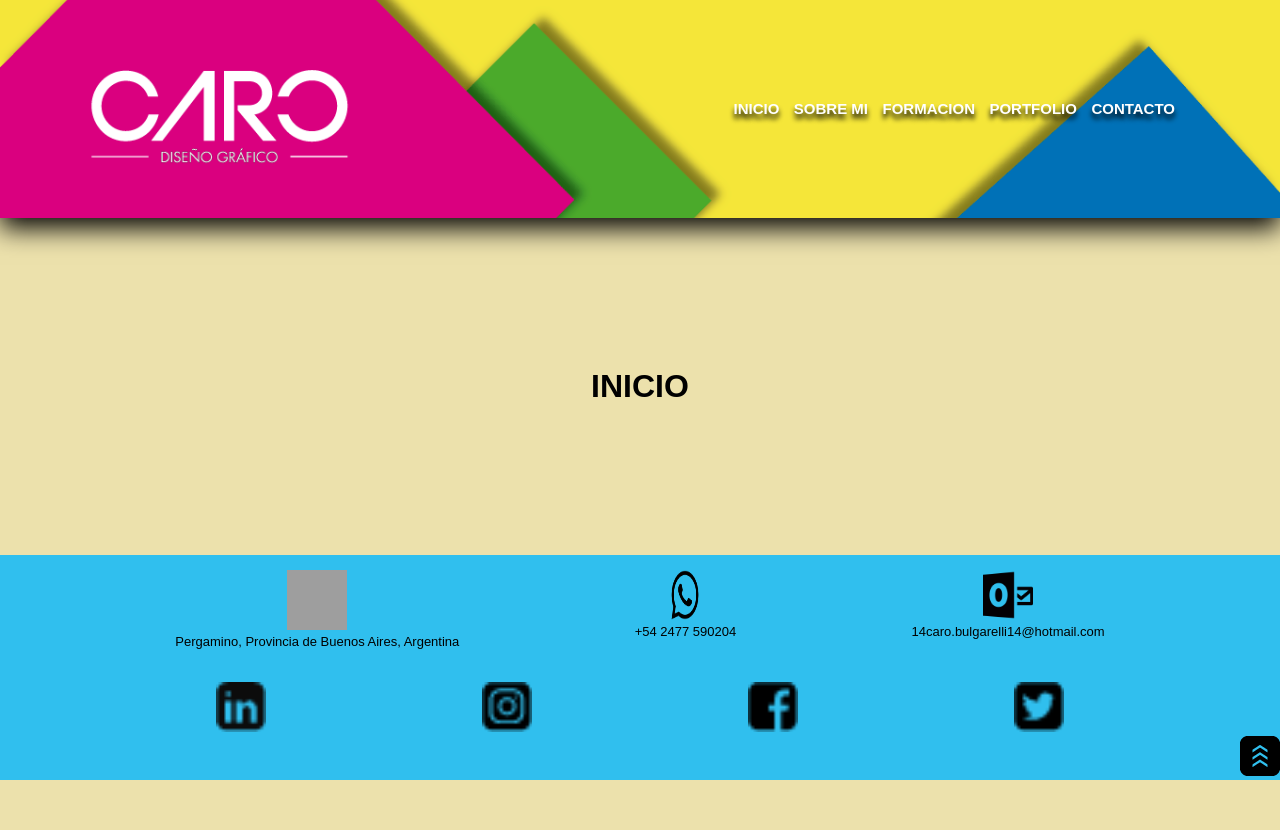
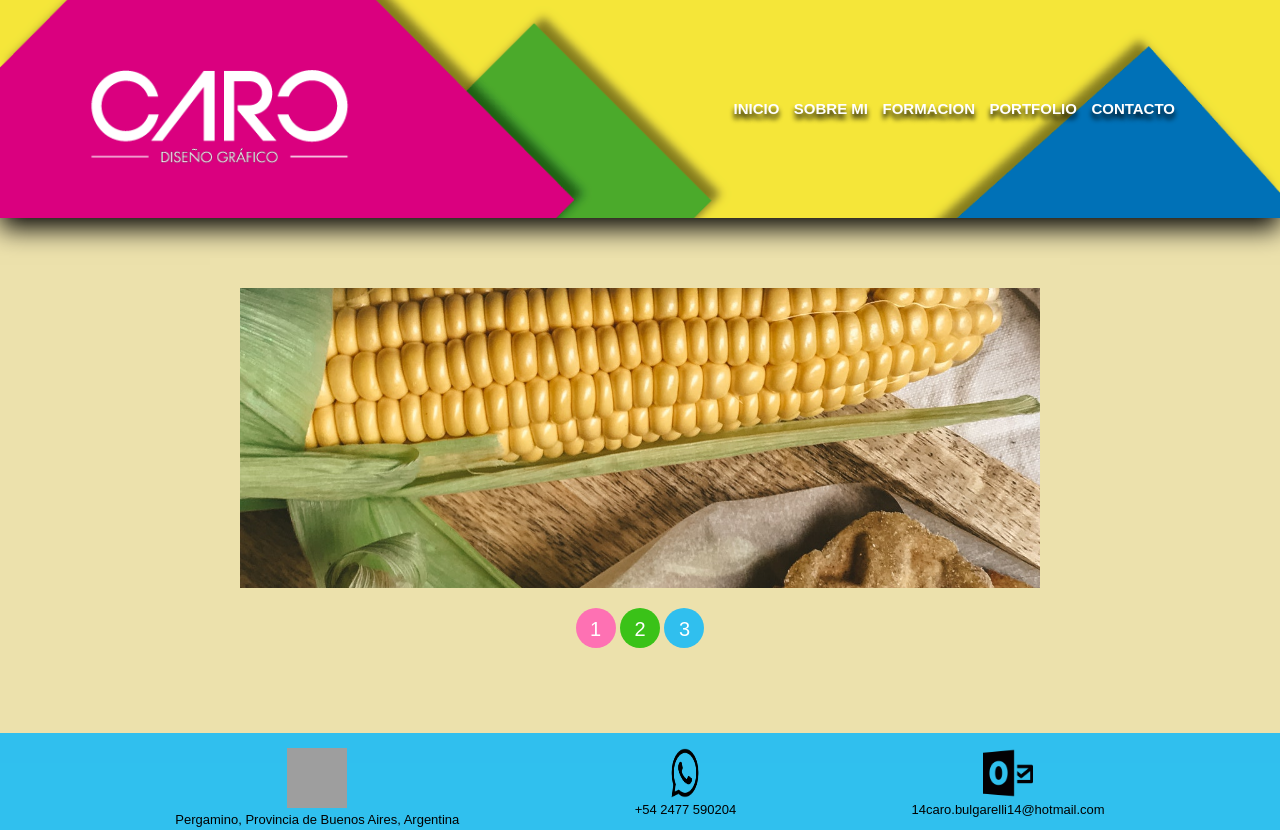
Before and after one commit to BulgarelliNoelia/Entrega-Crear-un-Repositorio-en-Github, a plain HTML site: page index.html in a window 1280 px wide. Shown: the top 830 px of the page. Before the commit the page ends 800 px from the top, so only its background shows below. Drawn offline with Linux system fonts and the light colour scheme; grey boxes are pictures that could not be loaded.

Commit message:
agregue carrusel al inicio

```diff
--- a/index.html
+++ b/index.html
@@ -34,9 +34,23 @@
      </span>
      </header>
 
-<main class="mainIndex">
+<main>
 
-    <h1>INICIO</h1>
+    <div class="container">
+        <ul class="slider">
+            <li id="slide1"><img src="./IMAGENES/main/1.jpg" alt=""></li>
+            <li id="slide2"><img src="./IMAGENES/main/2.jpg" alt=""></li>
+            <li id="slide3"><img src="./IMAGENES/main/3.jpg" alt=""></li>
+        </ul>
+
+        <ul class="menu">
+            <li class="colorParaEnumerar1"> <a href="#slide1">1</a></li>
+            <li class="colorParaEnumerar2"> <a href="#slide2">2</a></li>
+            <li class="colorParaEnumerar3"> <a href="#slide3">3</a></li>
+        </ul>
+
+
+    </div>
 
 </main>
 
--- a/style.css
+++ b/style.css
@@ -72,13 +72,90 @@ span nav ul li a {
 
 /* CSS PARA EL MAIN DEL INDEX */
 
-.mainIndex {
-    margin-top: 150px;
-    margin-bottom: 150px;
-    text-align: center;
-    color: black;
+.container {
+    margin: 0 auto;
+    margin-top: 40px;
+    background-color: rgb(236, 225, 172);
+    width: 800px;
+    padding: 30px;
 }
 
+ul, li {
+    margin: 0;
+    padding: 0;
+    list-style: none;
+}
+
+ul.slider {
+    position: relative;
+    width: 800px;
+    height: 300px;
+}
+
+ul.slider li {
+    position: absolute;
+    left: 0;
+    top: 0;
+    opacity: 0;
+    width: inherit;
+    height: inherit;
+    background-color: white;
+    transition: opacity 0.5s;
+}
+
+/* para que no se salgan las imagenes */
+
+ul.slider li img {
+    width: 100%;
+    height: 300px;
+    object-fit: cover;
+}
+
+ul.slider li:first-child{
+    opacity: 1;
+}
+
+ul.slider li:target{
+    opacity: 1;
+}
+
+
+
+.menu {
+    text-align: center;
+    margin: 20px;
+}
+
+.menu li {
+    display: inline-block;
+    text-align: center;
+}
+
+.menu li a {
+    display: inline-block;
+    color: white;
+    text-decoration: none;
+    padding: 10px;
+    width: 20px;
+    height: 20px;
+    font-size: 20px;
+
+}
+
+.colorParaEnumerar1 {
+    background-color: rgba(255, 105, 180, 0.932);
+    border-radius: 100%;
+}
+
+.colorParaEnumerar2 {
+    background-color: rgb(58, 194, 24);
+    border-radius: 100%;
+}
+
+.colorParaEnumerar3 {
+    background-color: rgba(0, 183, 255, 0.795);
+    border-radius: 100%;
+}
 
 
 /* CSS PARA EL MAIN DE SOBRE MI */
@@ -347,7 +424,7 @@ h3 {
    position: absolute;
    left: 250px;
    top: 400px;
-   transform: rotate(180deg);
+   transform: rotate(90deg);
    animation: movimientoTrianguloRosa 1s infinite alternate;
 }
 
@@ -358,7 +435,7 @@ h3 {
    position: absolute;
    left: 1100px;
    top: 400px;
-   transform: rotate(180deg);
+   transform: rotate(-90deg);
    animation: movimientoTrianguloRosa 1s infinite alternate;
 
 }
```
Also changed, not shown: IMAGENES/main/1.jpg (added), IMAGENES/main/2.jpg (added), IMAGENES/main/3.jpg (added).
